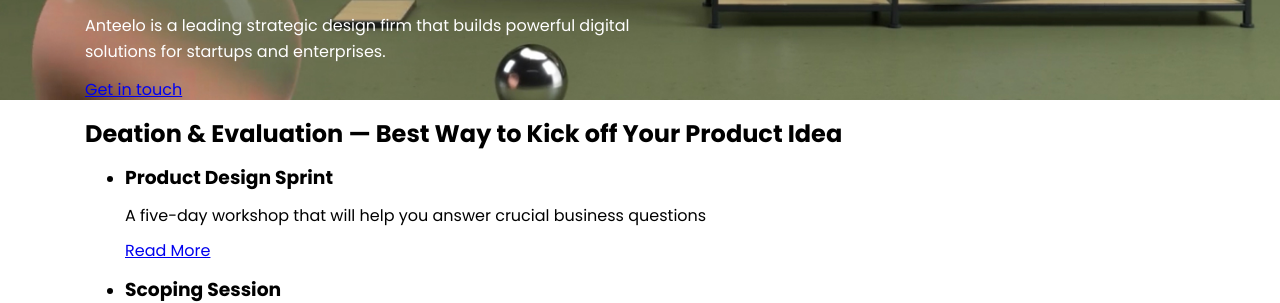
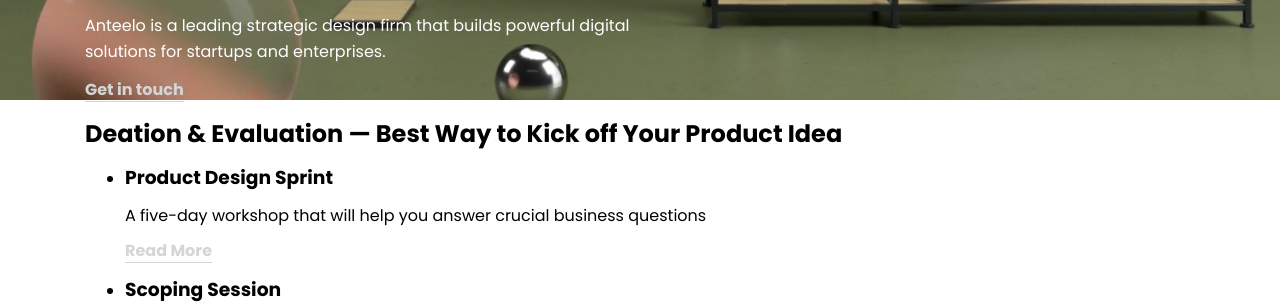
Before and after one commit to Azizbek98/Small-Website-Layouts, a plain HTML site: page Webovio - First Project/index.html in a window 1280 px wide. Shown: the part 499-802 px from the top of the page. Drawn offline with Linux system fonts and the light colour scheme.

Commit message:
feat: adding some changes to styles (Webovio)

```diff
--- a/Webovio - First Project/css/style.css
+++ b/Webovio - First Project/css/style.css
@@ -40,6 +40,15 @@ img {
   max-width: 1140px;
   padding: 0 15px;
   margin: 0 auto;
+}
+
+.link {
+  border-bottom: 1px solid currentColor;
+  font-weight: 700;
+  font-size: 16px;
+  line-height: 18px;
+  text-decoration: none;
+  color: #d4d6d4;
 }
 
 .header {
```
